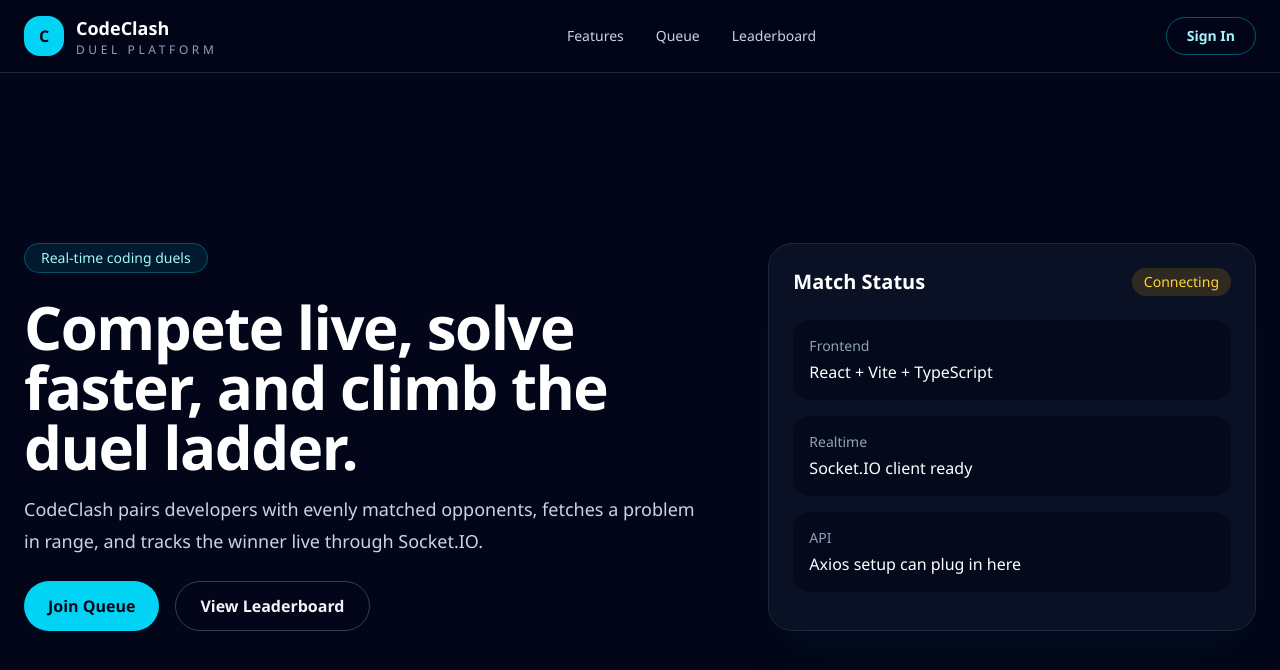
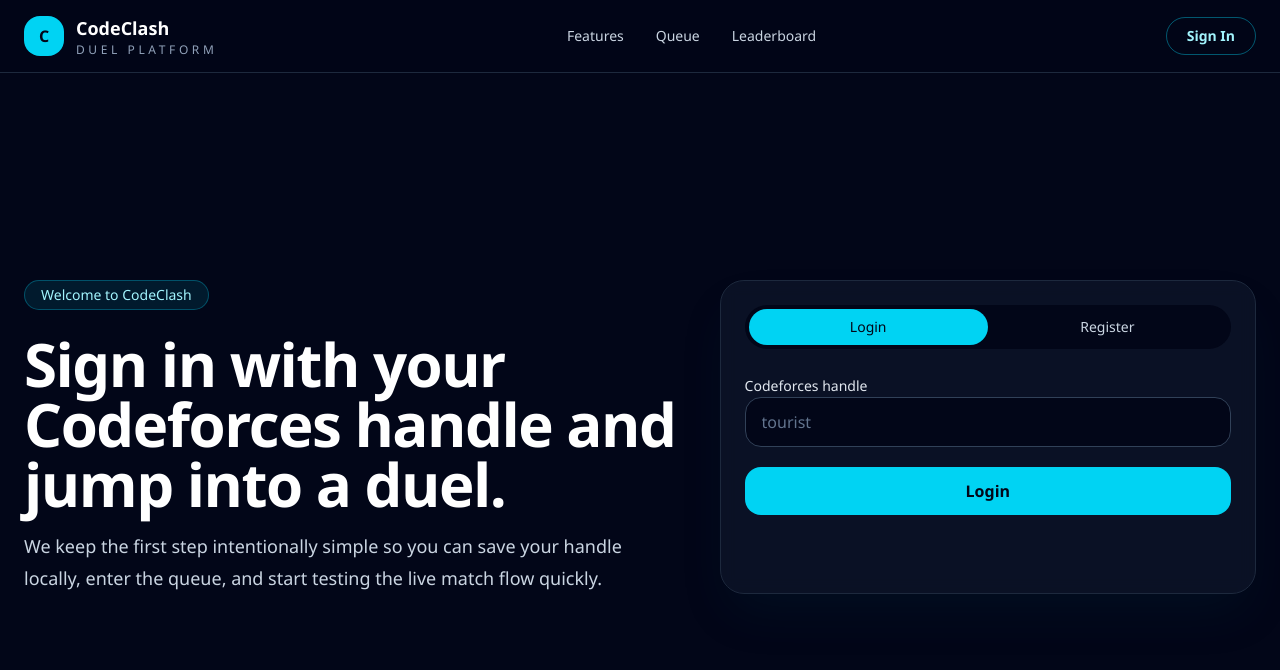
Before and after one commit to aaryan-iiitu/CodeClash, a React (Vite) app in the folder frontend/: page / in a window 1280 px wide. Shown: the top 670 px of the page. Built offline with nearby package versions, Linux system fonts and the light colour scheme; no server answers.

Commit message:
add auth page

```diff
--- a/frontend/src/App.tsx
+++ b/frontend/src/App.tsx
@@ -1,11 +1,39 @@
+import { useEffect, useState } from "react";
+import Navbar from "./components/Navbar";
+import AuthPage from "./pages/AuthPage";
 import HomePage from "./pages/HomePage";
-import Navbar from "./components/Navbar";
+
+const STORAGE_KEY = "codeclash-user";
 
 function App() {
+  const [handle, setHandle] = useState<string | null>(null);
+
+  useEffect(() => {
+    const savedUser = localStorage.getItem(STORAGE_KEY);
+
+    if (!savedUser) {
+      return;
+    }
+
+    try {
+      const parsedUser = JSON.parse(savedUser) as { handle?: string };
+      if (parsedUser.handle) {
+        setHandle(parsedUser.handle);
+      }
+    } catch {
+      localStorage.removeItem(STORAGE_KEY);
+    }
+  }, []);
+
+  const onLogout = () => {
+    localStorage.removeItem(STORAGE_KEY);
+    setHandle(null);
+  };
+
   return (
     <div className="min-h-screen bg-slate-950 text-slate-100">
-      <Navbar />
-      <HomePage />
+      <Navbar handle={handle} onLogout={onLogout} />
+      {handle ? <HomePage handle={handle} /> : <AuthPage onAuthSuccess={setHandle} />}
     </div>
   );
 }
--- a/frontend/src/components/DuelLobby.tsx
+++ b/frontend/src/components/DuelLobby.tsx
@@ -1,6 +1,10 @@
 import { useSocket } from "../hooks/useSocket";
 
-const DuelLobby = () => {
+type DuelLobbyProps = {
+  handle: string;
+};
+
+const DuelLobby = ({ handle }: DuelLobbyProps) => {
   const socket = useSocket();
 
   return (
@@ -16,6 +20,9 @@ const DuelLobby = () => {
           <p className="max-w-2xl text-lg leading-8 text-slate-300">
             CodeClash pairs developers with evenly matched opponents, fetches a problem in
             range, and tracks the winner live through Socket.IO.
+          </p>
+          <p className="text-sm font-medium uppercase tracking-[0.25em] text-cyan-200">
+            Logged in as {handle}
           </p>
         </div>
         <div className="flex flex-wrap gap-4">
--- a/frontend/src/components/Navbar.tsx
+++ b/frontend/src/components/Navbar.tsx
@@ -1,4 +1,9 @@
-const Navbar = () => {
+type NavbarProps = {
+  handle: string | null;
+  onLogout: () => void;
+};
+
+const Navbar = ({ handle, onLogout }: NavbarProps) => {
   return (
     <header className="sticky top-0 z-20 border-b border-slate-800 bg-slate-950/85 backdrop-blur">
       <nav className="mx-auto flex h-[72px] max-w-7xl items-center justify-between px-6">
@@ -24,9 +29,22 @@ const Navbar = () => {
           </a>
         </div>
 
-        <button className="rounded-full border border-cyan-400/40 px-5 py-2 text-sm font-semibold text-cyan-200 transition hover:bg-cyan-400/10">
-          Sign In
-        </button>
+        {handle ? (
+          <div className="flex items-center gap-3">
+            <span className="hidden text-sm text-slate-300 sm:inline">@{handle}</span>
+            <button
+              className="rounded-full border border-cyan-400/40 px-5 py-2 text-sm font-semibold text-cyan-200 transition hover:bg-cyan-400/10"
+              onClick={onLogout}
+              type="button"
+            >
+              Logout
+            </button>
+          </div>
+        ) : (
+          <button className="rounded-full border border-cyan-400/40 px-5 py-2 text-sm font-semibold text-cyan-200 transition hover:bg-cyan-400/10">
+            Sign In
+          </button>
+        )}
       </nav>
     </header>
   );
--- /dev/null
+++ b/frontend/src/pages/AuthPage.tsx
@@ -0,0 +1,100 @@
+import { FormEvent, useState } from "react";
+
+type AuthMode = "login" | "register";
+
+type AuthPageProps = {
+  onAuthSuccess: (handle: string) => void;
+};
+
+const AuthPage = ({ onAuthSuccess }: AuthPageProps) => {
+  const [mode, setMode] = useState<AuthMode>("login");
+  const [handle, setHandle] = useState("");
+
+  const submitLabel = mode === "login" ? "Login" : "Register";
+
+  const handleSubmit = (event: FormEvent<HTMLFormElement>) => {
+    event.preventDefault();
+
+    const trimmedHandle = handle.trim();
+
+    if (!trimmedHandle) {
+      return;
+    }
+
+    localStorage.setItem("codeclash-user", JSON.stringify({ handle: trimmedHandle }));
+    onAuthSuccess(trimmedHandle);
+  };
+
+  return (
+    <div className="mx-auto flex min-h-[calc(100vh-72px)] max-w-7xl items-center px-6 py-12">
+      <main className="grid w-full gap-10 lg:grid-cols-[1.1fr_0.9fr]">
+        <section className="space-y-6">
+          <span className="inline-flex rounded-full border border-cyan-400/30 bg-cyan-400/10 px-4 py-1 text-sm font-medium text-cyan-200">
+            Welcome to CodeClash
+          </span>
+          <div className="space-y-4">
+            <h1 className="max-w-3xl text-5xl font-semibold tracking-tight text-white sm:text-6xl">
+              Sign in with your Codeforces handle and jump into a duel.
+            </h1>
+            <p className="max-w-2xl text-lg leading-8 text-slate-300">
+              We keep the first step intentionally simple so you can save your handle locally,
+              enter the queue, and start testing the live match flow quickly.
+            </p>
+          </div>
+        </section>
+
+        <section className="rounded-3xl border border-slate-800 bg-slate-900/70 p-6 shadow-2xl shadow-cyan-950/20 backdrop-blur">
+          <div className="flex rounded-full bg-slate-950 p-1">
+            <button
+              className={`flex-1 rounded-full px-4 py-2 text-sm font-medium transition ${
+                mode === "login"
+                  ? "bg-cyan-400 text-slate-950"
+                  : "text-slate-300 hover:text-white"
+              }`}
+              onClick={() => setMode("login")}
+              type="button"
+            >
+              Login
+            </button>
+            <button
+              className={`flex-1 rounded-full px-4 py-2 text-sm font-medium transition ${
+                mode === "register"
+                  ? "bg-cyan-400 text-slate-950"
+                  : "text-slate-300 hover:text-white"
+              }`}
+              onClick={() => setMode("register")}
+              type="button"
+            >
+              Register
+            </button>
+          </div>
+
+          <form className="mt-6 space-y-5" onSubmit={handleSubmit}>
+            <div className="space-y-2">
+              <label className="text-sm font-medium text-slate-200" htmlFor="handle">
+                Codeforces handle
+              </label>
+              <input
+                id="handle"
+                className="w-full rounded-2xl border border-slate-700 bg-slate-950 px-4 py-3 text-base text-white outline-none transition placeholder:text-slate-500 focus:border-cyan-400"
+                onChange={(event) => setHandle(event.target.value)}
+                placeholder="tourist"
+                type="text"
+                value={handle}
+              />
+            </div>
+
+            <button
+              className="w-full rounded-2xl bg-cyan-400 px-6 py-3 font-semibold text-slate-950 transition hover:bg-cyan-300"
+              type="submit"
+            >
+              {submitLabel}
+            </button>
+          </form>
+        </section>
+      </main>
+    </div>
+  );
+};
+
+export default AuthPage;
--- a/frontend/src/pages/HomePage.tsx
+++ b/frontend/src/pages/HomePage.tsx
@@ -1,9 +1,13 @@
 import DuelLobby from "../components/DuelLobby";
 
-const HomePage = () => {
+type HomePageProps = {
+  handle: string;
+};
+
+const HomePage = ({ handle }: HomePageProps) => {
   return (
     <div className="mx-auto flex min-h-[calc(100vh-72px)] max-w-7xl items-center px-6 py-12">
-      <DuelLobby />
+      <DuelLobby handle={handle} />
     </div>
   );
 };
```
